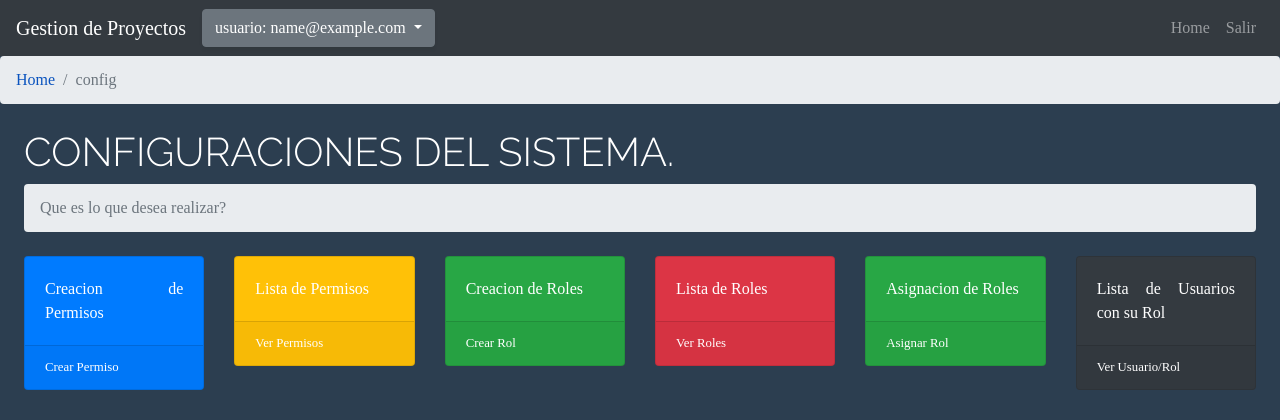
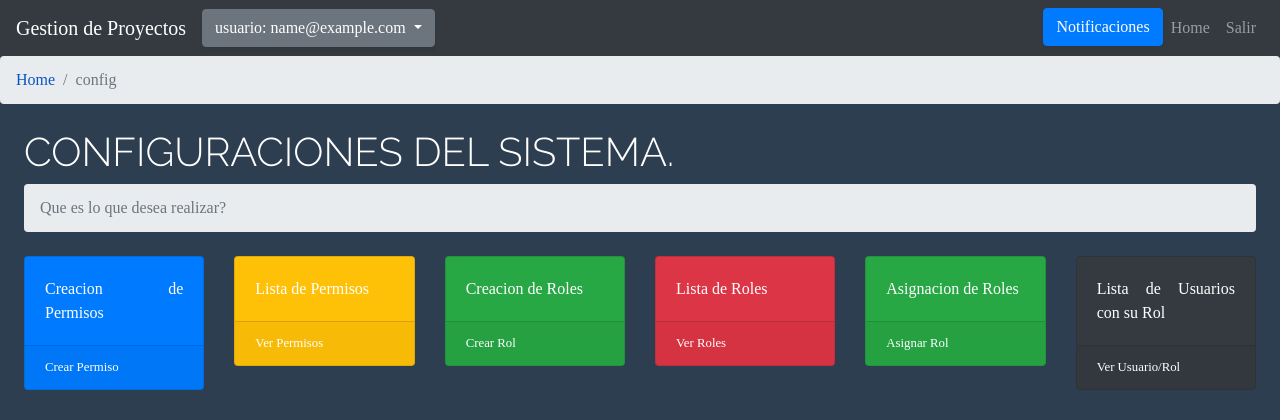
Before and after one commit to Diegocent/SGPAgiles, a Django app: page /config/ in a window 1280 px wide. Shown: the top 420 px of the page. Run offline with Django 3.2, Linux system fonts and the light colour scheme; the visitor is signed in with stand-in values (Sample User, id 1); data that the repository does not hold is empty; parts of the project's set-up code (start-up, migrations or seed data) failed here and were passed over; some libraries are stand-ins or nearby versions.

Commit message:
Se agrego el templatetag para notificaciones

```diff
--- a/SGPAgiles/templatetags/SGPA_extras.py
+++ b/SGPAgiles/templatetags/SGPA_extras.py
@@ -3,6 +3,7 @@ from django.urls import resolve, Resolver404
 import re
 from proyecto.models import Proyecto, TipoUserStory, UserStory, Sprint
 from Usuario.models import RolProyecto, Usuario, RolSistema, Permisos
+from notificaciones.models import Notificacion
 
 register = template.Library()
 
@@ -74,3 +75,18 @@ def exists_path(path):
         return True
     except Resolver404:
         return False
+
+
+@register.inclusion_tag('herramientas/notificaciones.html', takes_context=True)
+def notificaciones(context):
+    """
+
+    """
+    request = context['request']
+    user:Usuario = request.user
+
+    notificaciones = Notificacion.objects.filter(usuario=user, leido=False)
+    cantidad_notificaciones = len(notificaciones)
+    return {
+        'cantidad_notificaciones': cantidad_notificaciones,
+    }
--- a/templates/base.html
+++ b/templates/base.html
@@ -70,9 +70,13 @@
         </div>
         <!-- Navbar-->
     <ul class="navbar-nav ml-auto">
+    {% block notificiones %}
+        {% notificaciones %}
+    {% endblock %}
     <li class="nav-item">
         <a class="nav-link" href="/">Home</a>
     </li>
+
     <li class="nav-item">
         <a class="nav-link" href="http://127.0.0.1:8000/accounts/logout">Salir</a>
     </li>
--- /dev/null
+++ b/templates/herramientas/notificaciones.html
@@ -0,0 +1,3 @@
+<li class="nav-item"><button type="button" class="btn btn-primary">
+    Notificaciones <span class="badge badge-light">{% if cantidad_notificaciones > 0 %}{{ cantidad_notificaciones }}{% endif %}</span>
+</button></li>
```
